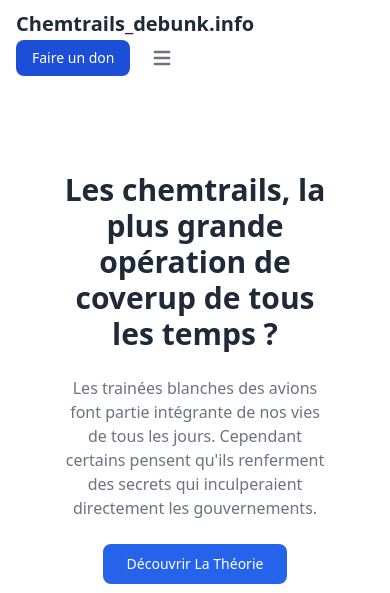
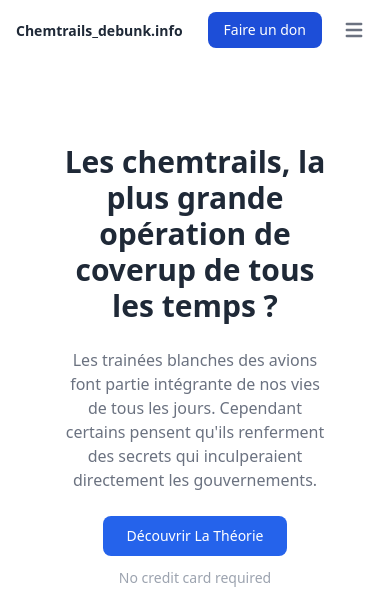
Before and after one commit to Redblockmasteur/chemtrail_debunk, a website: page index.html in a window 390 px wide. Shown: the top 593 px of the page. Drawn offline with nearby package versions, Linux system fonts and the light colour scheme.

Commit message:
Update index.html

```diff
--- a/index.html
+++ b/index.html
@@ -14,7 +14,7 @@
         <nav class="bg-white border-gray-200 px-4 lg:px-6 py-2.5 dark:bg-gray-900">
             <div class="flex flex-wrap justify-between items-center mx-auto max-w-screen-xl">
               <div>
-                <a class="text-xl font-bold text-gray-800 dark:text-white lg:text-3xl sm:text-2xl hover:text-gray-700 dark:hover:text-gray-300" href="#">Chemtrails_debunk.info</a>
+                <a class="text-sm font-bold text-gray-800 dark:text-white lg:text-3xl sm:text-2xl hover:text-gray-700 dark:hover:text-gray-300" href="#">Chemtrails_debunk.info</a>
               </div>
                 <div class="flex items-center lg:order-2">
                     <a href="https://www.paypal.com/fr/home" class="text-white bg-blue-700 hover:bg-blue-800 focus:ring-4 focus:ring-blue-300 font-medium rounded-lg text-sm px-4 lg:px-5 py-2 lg:py-2.5 mr-2 dark:bg-blue-600 dark:hover:bg-blue-700 focus:outline-none dark:focus:ring-blue-800">Faire un don</a>
```
